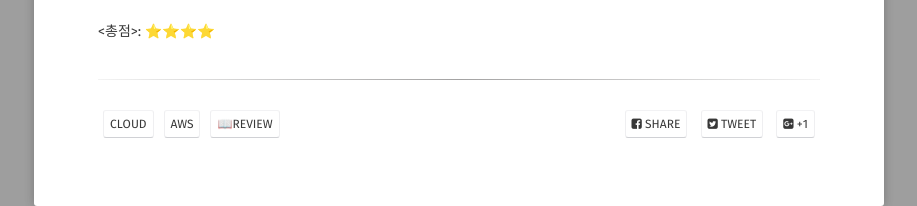
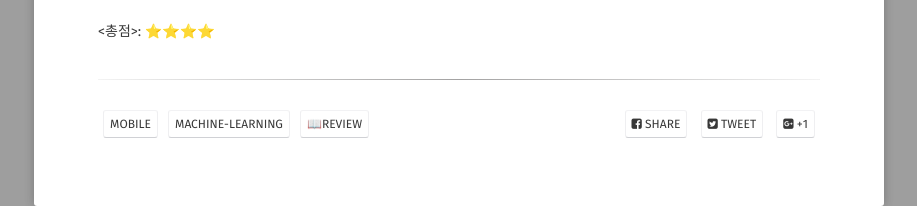
Before and after one commit to leesk212/leesk212.github.io, a Jekyll site: the page built from _posts/2023-03-24-[Reviewer]온디바이스AI.md, in a window 1280 px wide. Shown: the part 1572-1778 px from the top of the page, without its empty margins (181-1098 px from the left). Built offline with Jekyll 4.4.1, drawn with Linux system fonts in a browser that asks for light colours; some web fonts are replaced; our own code applies the rules of GitHub Pages for plain Markdown files; comment, search, counter and statistics services are not loaded.

Commit message:
Update 2023-03-24-[Reviewer]온디바이스AI.md

```diff
--- a/_posts/2023-03-24-[Reviewer]온디바이스AI.md
+++ b/_posts/2023-03-24-[Reviewer]온디바이스AI.md
@@ -1,6 +1,6 @@
 ---
 toc: True
-tags: cloud aws 📖Review
+tags: Mobile Machine-Learning 📖Review
 ---
 
 
```
